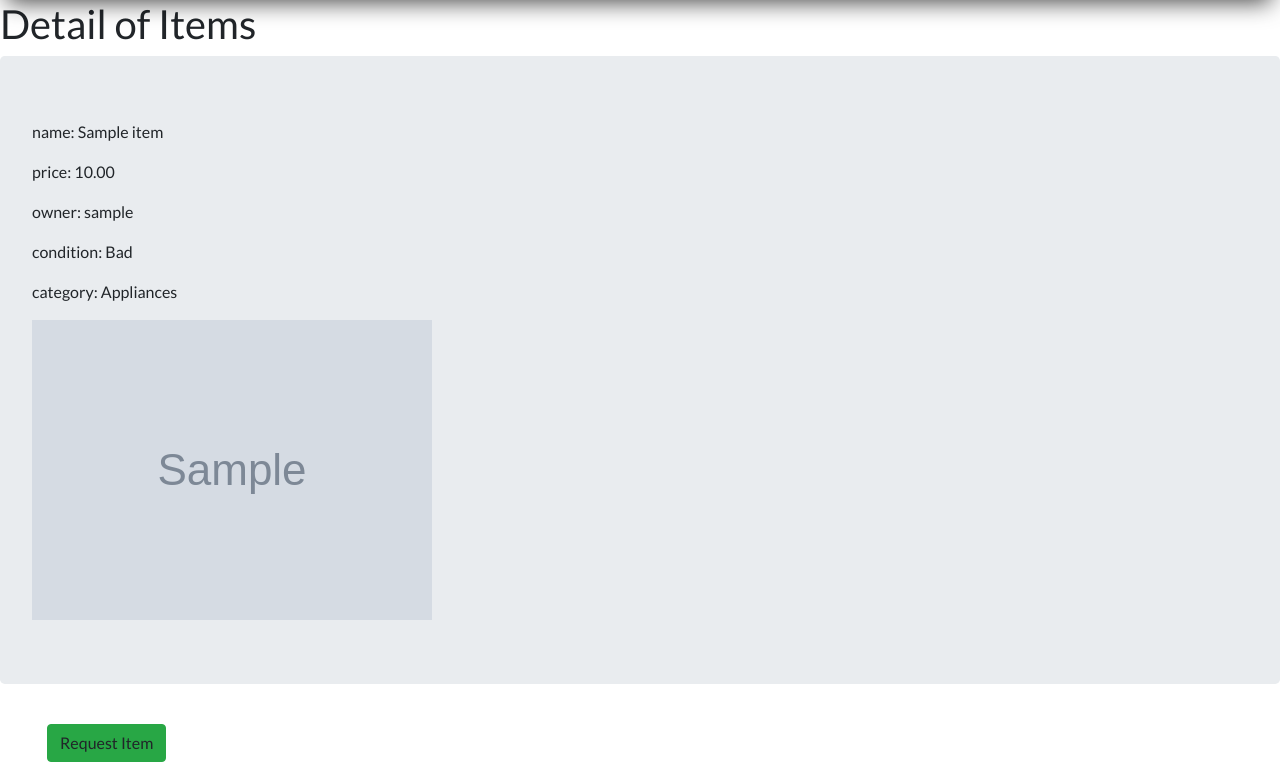
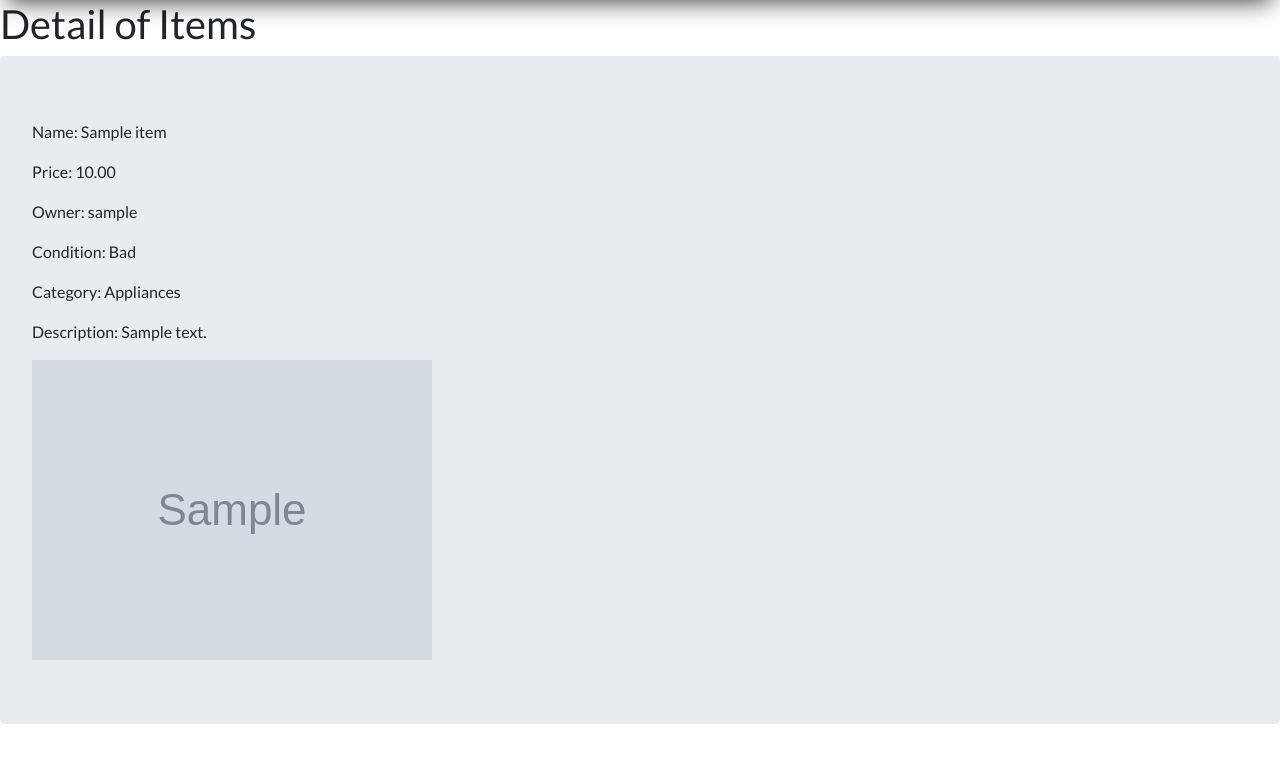
Before and after one commit to Senior-Design-Lend/lend, a Django app: page /items/1/ in a window 1280 px wide. Shown: the part 80-844 px from the top of the page. Run offline with Django 3.2, Linux system fonts and the light colour scheme; tables that the repository leaves empty hold one stand-in row (values such as "Sample post"); grey boxes marked "Sample" are stand-in pictures; some libraries are stand-ins or nearby versions; some web fonts are replaced.

Commit message:
added description field

```diff
--- a/items/forms.py
+++ b/items/forms.py
@@ -6,7 +6,7 @@ from django.core import validators
 class ItemForm(forms.ModelForm):
     class Meta():
         model = Item
-        fields = ('name', 'price','condition', 'category', 'zipCode', 'available', 'picture')
+        fields = ('name', 'price','condition', 'category', 'zipCode', 'available', 'picture', 'description')
 
     def clean(self):
         price = self.cleaned_data.get('price')
--- a/items/models.py
+++ b/items/models.py
@@ -62,7 +62,7 @@ class Item(models.Model):
     pub_date = models.DateTimeField(auto_now_add=True)
     update_date = models.DateTimeField(auto_now=True)
     zipCode = models.CharField(max_length=5, default='00000')
-
+    description = models.TextField(max_length=150, default='')
     def get_absolute_url(self):
         return reverse("items:detail", kwargs={'pk':self.pk})
 
--- a/templates/items/detailed.html
+++ b/templates/items/detailed.html
@@ -5,11 +5,12 @@
 {% block body_block %}
 <h1> Detail of Items </h1>
 <div class="jumbotron">
-  <p>name: {{item_detail.name}}</p>
-  <p>price: {{item_detail.price}}</p>
-  <p>owner: {{item_detail.owner}}</p>
-  <p>condition: {{item_detail.condition}}</p>
-  <p>category: {{item_detail.category}}</p>
+  <p>Name: {{item_detail.name}}</p>
+  <p>Price: {{item_detail.price}}</p>
+  <p>Owner: {{item_detail.owner}}</p>
+  <p>Condition: {{item_detail.condition}}</p>
+  <p>Category: {{item_detail.category}}</p>
+  <p>Description: {{item_detail.description}}</p>
   <img src="{{ item_detail.picture.url }}" height=300>
 
 
```
Also changed, not shown: items/migrations/0002_item_description.py (added), items/migrations/0003_auto_20180424_0503.py (added).
